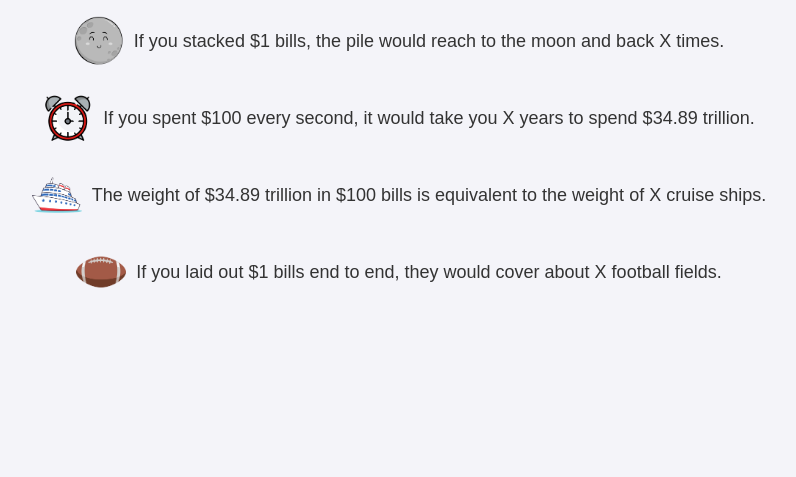
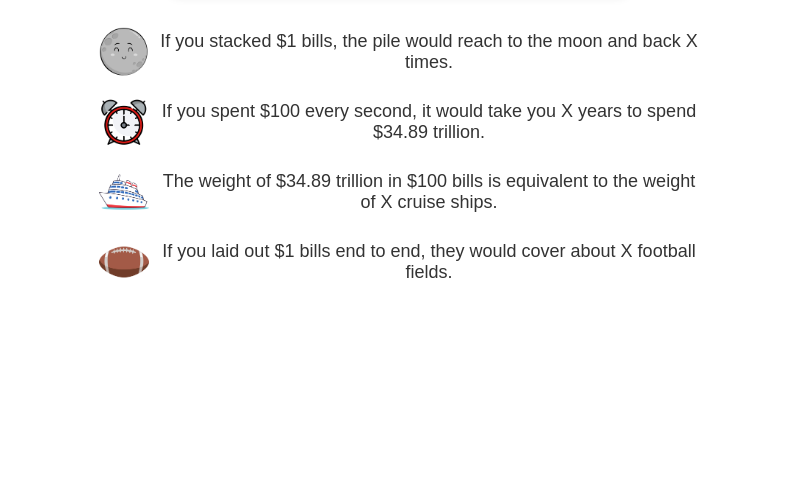
Before and after one commit to JayWalk1/US-Debt-Clock, a plain HTML site: page index.html in a window 1280 px wide. Shown: the part 323-800 px from the top of the page, without its empty margins (241-1037 px from the left). Drawn offline with Linux system fonts and the light colour scheme; no server answers.

Commit message:
Update index.html

```diff
--- a/index.html
+++ b/index.html
@@ -7,7 +7,7 @@
     <style>
         body {
             font-family: 'Arial', sans-serif;
-            background-color: #f4f4f9;
+            background-color: transparent; /* Set background to transparent */
             display: flex;
             flex-direction: column;
             align-items: center;
@@ -22,6 +22,7 @@
             border-radius: 10px;
             box-shadow: 0 0 10px rgba(0, 0, 0, 0.1);
             margin-bottom: 20px;
+            text-align: center;
         }
         #debtClockContainer h2 {
             font-size: 24px;
@@ -34,10 +35,17 @@
             color: #e74c3c;
             letter-spacing: 1px;
         }
+        .analogy-container {
+            display: flex;
+            flex-direction: column;
+            align-items: flex-start; /* Align to the left */
+            width: 100%;
+            max-width: 600px;
+        }
         .analogy {
             display: flex;
             align-items: center;
-            justify-content: center;
+            justify-content: flex-start; /* Align to the left */
             margin: 10px 0;
         }
         .analogy img {
@@ -48,6 +56,7 @@
         .analogy p {
             font-size: 18px;
             color: #333;
+            margin: 0;
         }
     </style>
 </head>
@@ -56,6 +65,7 @@
         <h2>US National Debt</h2>
         <div id="debtClock">Loading...</div>
     </div>
+    <div class="analogy-container">
         <div class="analogy">
             <img src="moon.png" alt="Moon">
             <p id="stackedBills">If you stacked $1 bills, the pile would reach to the moon and back X times.</p>
@@ -72,6 +82,7 @@
             <img src="football.png" alt="Football Field">
             <p id="footballFields">If you laid out $1 bills end to end, they would cover about X football fields.</p>
         </div>
+    </div>
     <script src="debtClock.js"></script>
 </body>
 </html>
```
Lines whose indentation alone changed are shown as unchanged.
